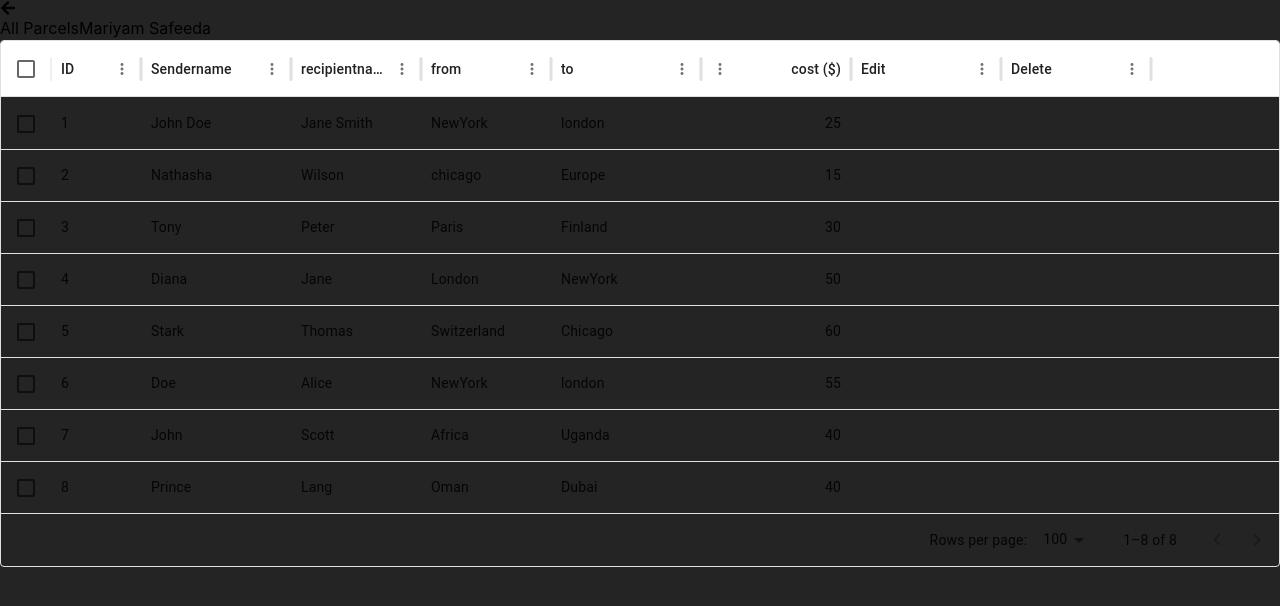
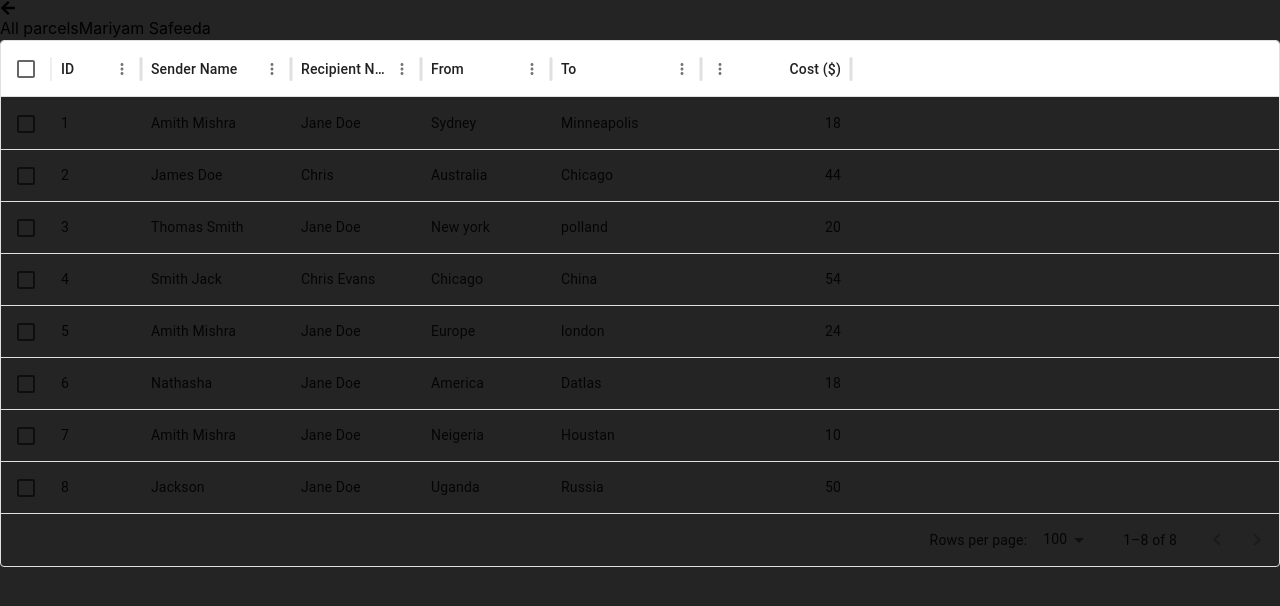
Before and after one commit to safeeda2004/FullstackParcelDeliverySystem, a React (Vite) app in the folder frontend/: page /allparcels in a window 1280 px wide. Shown: the top 606 px of the page. Built offline with nearby package versions, Linux system fonts and the light colour scheme.

Commit message:
finished working on frontend

```diff
--- a/frontend/package.json
+++ b/frontend/package.json
@@ -12,8 +12,8 @@
   "dependencies": {
     "@emotion/react": "^11.13.5",
     "@emotion/styled": "^11.13.5",
-    "@mui/material": "^6.1.8",
-    "@mui/styled-engine-sc": "^6.1.8",
+    "@mui/material": "^6.1.9",
+    "@mui/styled-engine-sc": "^6.1.9",
     "@mui/x-data-grid": "^7.22.3",
     "react": "^18.3.1",
     "react-dom": "^18.3.1",
--- a/frontend/src/pages/Myparcels.jsx
+++ b/frontend/src/pages/Myparcels.jsx
@@ -1,5 +1,6 @@
 import { useState } from "react";
 import {FaUser} from "react-icons/fa";
+import { Link } from "react-router-dom"
 
 const Myparcels = () => {
   const [open, setOpen] = useState(false)
@@ -16,9 +17,11 @@ const Myparcels = () => {
          </div>
          {open && <div className="absolute top-[20px] right-0 h-[200px]  w-[250px] bg-[#d9d9d9] z-[999] shadow-xl">
           <ul className="flex flex-col items-center justify-center mt-[10px] text-[#555]">
+            <Link to="/allparcels">
             <li className="hover:text-[#fff] my-[5px] cursor-pointer">
               All Parcels
             </li>
+            </Link>
             <li className="hover:text-[#fff] my-[5px] cursor-pointer">
               Statements
             </li>
--- a/frontend/src/pages/parcel.jsx
+++ b/frontend/src/pages/parcel.jsx
@@ -1,57 +1,63 @@
-import {FaArrowLeft} from "react-icons/fa"
-import {Link} from "react-router-dom"
+import {FaArrowLeft} from "react-icons/fa";
+import { Link } from "react-router-dom";
 
 const parcel = () => {
   return (
-    <div className="flex flex-col items-center justify-center mt-[3%] mr-[5%] ml[5%] ">
-      <div className="bg-white h-[80vh] w-[60vw] rounded-md">
+    <div className="flex flex-col items-center justify-center mt-[3%] mr-[5%] ml-[5%]">
+      <div className="bg-[#fff] h-[80vh] w-[60vw] rounded-md">
 
       <Link to="/myparcels">
-         <FaArrowLeft className="text-[#444] text-[1px] m-2 cursor-pointer" />
+          <FaArrowLeft className="text-[#777] text-[18px] m-2 cursor-pointer" />
         </Link>
+
 
         <div className="flex justify-between">
 
           <div className="flex-1">
             <ul className="m-3 text-[#444]">
-            <li className="mt-3">From: 101 pine St, Seattle, WA 98101</li>
-            <li className="mt-3">Weight: 200g</li>
-            <li className="mt-3">Date: 20/09/2024</li>
-            <li className="mt-3">Sender: 1James Doe</li>
-            <li className="mt-3">To: Ontario, USA</li>
-            <li className="mt-3">Cost: $200</li>
-            <li className="mt-3">Recipient: Jane Doe</li>
-            <li className="mt-3">Track ID: 199839</li>
-            <li className="mt-3">Note: Perishable Goods</li>
+              <li className="mt-3">From:101 Pine St,Seattle, WA 1901 </li>
+              <li className="mt-3">Weight:200g </li>
+              <li className="mt-3">Date:20/09/2024 </li>
+              <li className="mt-3">Sender:James Doe </li>
+              <li className="mt-3">To:Ontario,USA </li>
+              <li className="mt-3">Cost: $200 </li>
+              <li className="mt-3">Recipient: Jane Doe </li>
+              <li className="mt-3">Track ID: 5869755 </li>
+              <li className="mt-3">Note: Perishable Goods </li>
+
             </ul>
 
-          <button className="bg-[#555] text-white w-[200px] cursor-pointer p-[10px] m-[20px]">
+            <button className="bg-[#444] text-white w-[200px] cursor-pointer p-[10px] m-[20px]">
               Pending
             </button>
 
+          </div>
           <div className="flex-1">
           <ul className="m-3 text-[#444]">
-          <li className="mt-3">Sender Email: jamesdoe@gmail.com</li>
-          <li className="mt-3">Recipient Email: janedoe@gmail.com</li>
+              <li className="mt-3">Sender Email:James Doe @gmail.com </li>
+              <li className="mt-3">Recipient Email:janedoe@gmail.com </li>
 
            </ul>
 
            <textarea
            name=""
+           id=""
            cols={50}
            rows={7}
-           className="outline-none p-[50px] m-[20px] bg-[#d9d977] text-[#555] "
-           placeholder="Leave a feedback"
-          id="">
+           className="outline-none p-[50px] m-[20px] bg-[#777] text-[#555]"
+           placeholder="Leave a feedback">
 
            </textarea>
 
-          <button className="bg-[#1e1e1e] w-[200px] p-[10px] text-white cursor-pointer m-[20px]">Submit</button>
+          <button className="bg-[#d9d9d9] w-[200px] p-[10px] text-white cursor-pointer m-[20px]">
+            Submit
+          </button>
 
           </div>
         </div>
+
       </div>
-      </div>
+
     </div>
   )
 }
--- a/frontend/src/pages/parcels.jsx
+++ b/frontend/src/pages/parcels.jsx
@@ -1,121 +1,109 @@
-import {FaArrowLeft, FaTrash} from "react-icons/fa"
-import {Link} from "react-router-dom"
+import {FaArrowLeft} from "react-icons/fa"
+import { Link } from "react-router-dom"
 import { DataGrid } from '@mui/x-data-grid';
 
 const parcels = () => {
 
   const columns = [
     { field: 'id', headerName: ' ID', width: 90 },
-    { field: 'Sendername', headerName: 'Sendername', width: 150 },
-    { field: 'recipientname', headerName: 'recipientname', width: 130 },
-    { field: 'from', headerName: 'from', width: 130 },
-    { field: 'to', headerName: 'to', width: 150 },
-    { field: 'cost', headerName: 'cost ($)', type: 'number', width:150 },
+    { field: 'senderName', headerName: 'Sender Name', width: 150 },
+    { field: 'recipientName', headerName: 'Recipient Name', width: 130 },
+    { field: 'from', headerName: 'From', width: 130 },
+    { field: 'to', headerName: 'To', width: 150 },
+    { field: 'cost', headerName: 'Cost ($)', type: 'number', width:150 },
+
+
+  ];
+
+  const rows =[
     {
-      field: 'edit',
-      headerName: 'Edit',
-       width:150 ,
-      rendercell:()=>{
-        return(
-          <>
-          <button className='bg-teal-500 text-white cursor-pointer w-[70px]'>Edit</button>
-          </>
-        )
-      }
+      id:1,
+      senderName: "Amith Mishra",
+      recipientName: "Jane Doe",
+      from: "Sydney",
+      to: "Minneapolis",
+      Weight: 1.5,
+      cost: 18.0,
     },
     {
-      field: 'delete',
-      headerName: 'Delete',
-       width:150 ,
-      rendercell:()=>{
-        return(
-          <>
-          < FaTrash />
-          </>
-        )
-      }
+      id:2,
+      senderName: "James Doe",
+      recipientName: "Chris ",
+      from: "Australia",
+      to: "Chicago",
+      Weight: 5.5,
+      cost: 44.0,
+    },
+    {
+      id:3,
+      senderName: "Thomas Smith",
+      recipientName: "Jane Doe",
+      from: "New york",
+      to: "polland",
+      Weight: 1.4,
+      cost: 20.0,
+    },
+    {
+      id:4,
+      senderName: "Smith Jack",
+      recipientName: "Chris Evans",
+      from: "Chicago",
+      to: "China",
+      Weight: 1.5,
+      cost: 54.0,
+    },
+    {
+      id:5,
+      senderName: "Amith Mishra",
+      recipientName: "Jane Doe",
+      from: "Europe",
+      to: "london",
+      Weight: 1,
+      cost: 24.0,
     },
 
-  ];
-  const rows   = [
-    { id: 1,
-      Sendername: 'John Doe',
-       recipientname: 'Jane Smith',
-       from: 'NewYork',
-        to: 'london',
-         weight:2.5,
-          cost:25
+    {
+      id:6,
+      senderName: "Nathasha",
+      recipientName: "Jane Doe",
+      from: "America",
+      to: "Datlas",
+      Weight: 1.5,
+      cost: 18.0,
     },
-    { id: 2,
-       Sendername: 'Nathasha',
-       recipientname: ' Wilson',
-        from: 'chicago',
-         to: 'Europe',
-         weight:1.5,
-          cost:15
+    {
+      id:7,
+      senderName: "Amith Mishra",
+      recipientName: "Jane Doe",
+      from: "Neigeria",
+      to: "Houstan",
+      Weight: 2.5,
+      cost: 10.0,
     },
-    { id: 3,
-       Sendername: 'Tony',
-      recipientname: ' Peter',
-      from: 'Paris',
-       to: 'Finland',
-        weight:5,
-          cost:30
+    {
+      id:8,
+      senderName: "Jackson",
+      recipientName: "Jane Doe",
+      from: "Uganda",
+      to: "Russia",
+      Weight: 1.5,
+      cost: 50.0,
     },
-    { id: 4,
-       Sendername: 'Diana',
-       recipientname: 'Jane ',
-       from: 'London',
-        to: 'NewYork',
-         weight:0.5,
-          cost:50
-         },
-    { id: 5,
-       Sendername: 'Stark',
-       recipientname: ' Thomas',
-       from: 'Switzerland',
-       to: 'Chicago',
-        weight:4.5,
-        cost:60
-      },
-    { id: 6,
-       Sendername: ' Doe',
-       recipientname: ' Alice',
-       from: 'NewYork',
-       to: 'london',
-        weight:6.5,
-         cost:55
-        },
-    { id: 7,
-       Sendername: 'John ',
-       recipientname: ' Scott',
-        from: 'Africa',
-        to: 'Uganda',
-         weight:3.5,
-         cost:40
-         },
-    { id: 8,
-       Sendername: 'Prince',
-        recipientname: 'Lang',
-        from: 'Oman',
-         to: 'Dubai',
-         weight:3.5,
-          cost:40
-         },
-  ];
+
+  ]
+
 
   return (
-    <div className="flex flex-col items-center justify-center mt-[3%] mr-[5%] ml-[5%] ">
+    <div className="flex flex-col items-center justify-center mt-[3%] mr-[5%] ml-[5%]">
 
       <div className="bg-[#fff] h-auto w-[70vw] rounded-md p-[30px]">
         <Link to="/myparcels">
-         <FaArrowLeft className="text-[#444] text-[1px] m-2 cursor-pointer" />
+          <FaArrowLeft className="text-[#777] text-[18px] m-2 cursor-pointer" />
         </Link>
 
-
-      <div className="flex justify-between p-[10px]">
-        <span className="text-[18px] text-[#444]">All Parcels</span>
-        <span className="font-semibold text-[#444]">Mariyam Safeeda</span>
+        <div className="flex justify-between p-[10px] ">
+          <span className="text-[18px] text-[#555]">All parcels</span>
+          <span className="font-semibold text-[#555]">Mariyam Safeeda</span>
         </div>
 
         <div className="p-3">
```
Also changed, not shown: 1 other file (tests, documents, lock files or other folders). Lines whose indentation alone changed are shown as unchanged.
